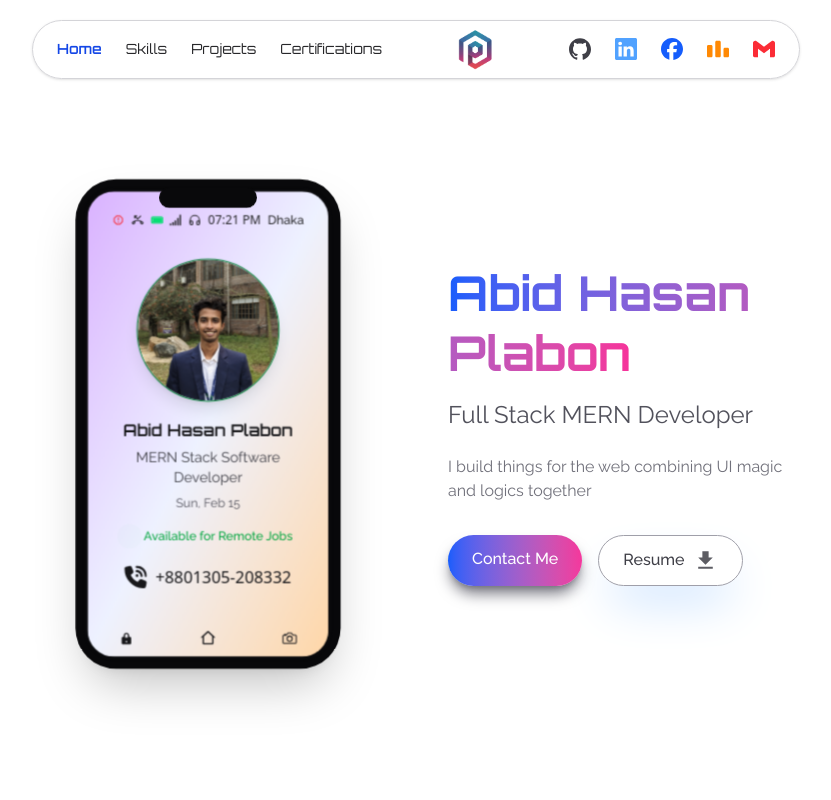
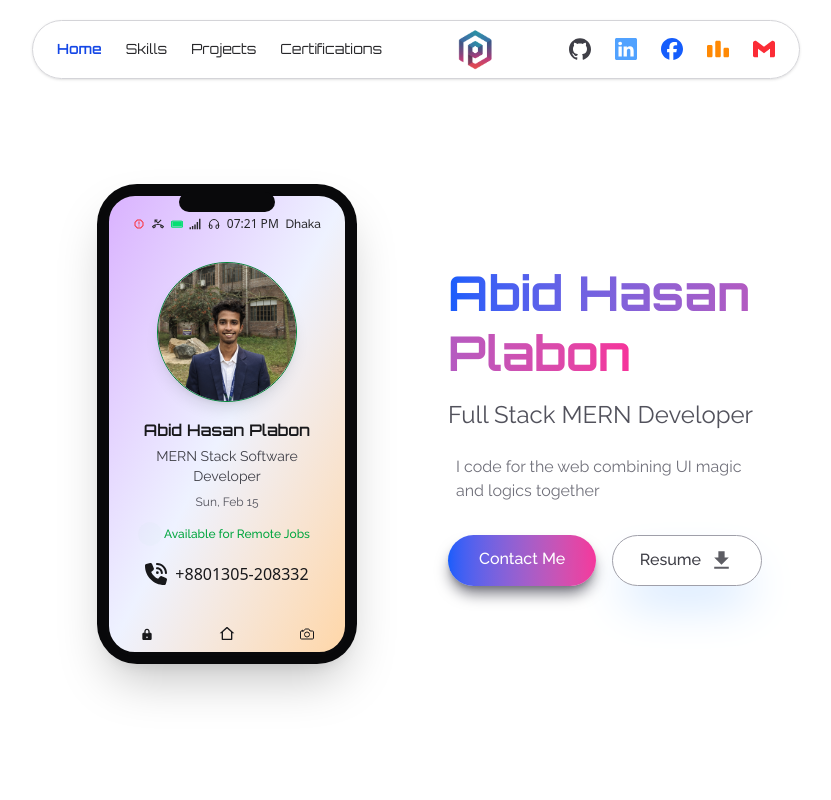
Before and after one commit to DevAbidHasan/Portfolio-website, a React (Vite) app: page / in a window 1280 px wide. Shown: the top 800 px of the page, without its empty margins (224-1055 px from the left). Built offline with nearby package versions, Linux system fonts and the light colour scheme.

Commit message:
fixed overflow issue in mobile devices and completed project

```diff
--- a/src/App.css
+++ b/src/App.css
@@ -2,12 +2,7 @@
 @import "tailwindcss";
 @plugin "daisyui";
 
-.ibm{
-  font-family: "IBM Plex Mono", monospace;
-}
-.poppins{
-   font-family: "Poppins", sans-serif;
-}
+
 @keyframes borderMove {
   0% {
     background-position: 0% 50%;
--- a/src/components/About.jsx
+++ b/src/components/About.jsx
@@ -36,7 +36,7 @@ const About = () => {
 
           {/* Left Side */}
           <div data-aos="fade-up">
-            <h2  className="text-3xl text-center lg:text-start orbitron md:text-4xl lg:text-5xl font-bold text-gray-700 dark:text-white mb-6">
+            <h2  className="text-3xl lg:text-start orbitron md:text-4xl lg:text-5xl font-bold text-gray-700 dark:text-white mb-6">
               About Me
             </h2>
 
--- a/src/components/Education.jsx
+++ b/src/components/Education.jsx
@@ -24,7 +24,7 @@ const Education = () => {
           <div className="absolute left-4 md:left-1/2 top-0 h-full w-[1.5px] bg-gray-300 md:-translate-x-1/2"></div>
 
           {/* ===== Item 1 ===== */}
-          <div data-aos="fade-right" className="relative  mb-20 md:w-1/2 md:pr-14 md:text-right">
+          <div data-aos="fade-up" className="relative  mb-20 md:w-1/2 md:pr-14 md:text-right">
 
             {/* Dot */}
             <div className="absolute left-4 animate-pulse md:left-auto md:right-[-8px] top-3 w-3 h-3 bg-zinc-800 rounded-full ring-4 ring-blue-100"></div>
@@ -51,7 +51,7 @@ const Education = () => {
           </div>
 
           {/* ===== Item 2 ===== */}
-          <div data-aos="fade-left" className="relative mb-20 md:w-1/2 md:ml-auto md:pl-14">
+          <div data-aos="fade-up" className="relative mb-20 md:w-1/2 md:ml-auto md:pl-14">
 
             {/* Dot */}
             <div className="absolute animate-pulse left-4 md:left-[-8px] top-3 w-3 h-3 bg-zinc-800 rounded-full ring-4 ring-blue-100"></div>
--- a/src/components/Footer.jsx
+++ b/src/components/Footer.jsx
@@ -35,7 +35,7 @@ const Footer = () => {
         </div>
       </div>
       <h2 className="text-gray-500 raleway text-sm my-8 text-center">
-        &copy; <span className="tracking-[0.1em]">2026 Abid Hasan Plabon. All rights reserved.</span>
+        &copy; <span className="tracking-[0.1em]">Abid Hasan Plabon. All rights reserved.</span>
       </h2>
     </div>
   );
--- a/src/components/Hero.jsx
+++ b/src/components/Hero.jsx
@@ -11,7 +11,6 @@ import { GiNetworkBars } from "react-icons/gi";
 import { RiHome2Line } from "react-icons/ri";
 import { IoCameraOutline } from "react-icons/io5";
 import { TiLockClosed } from "react-icons/ti";
-
 
 const Hero = () => {
   const [time, setTime] = useState(new Date());
@@ -75,16 +74,16 @@ const Hero = () => {
   };
 
   return (
-    <section className="min-h-screen w-full mx-auto flex items-center justify-center pt-32 pb-20">
-      <div className="flex flex-col lg:flex-row items-center justify-between gap-16 w-full">
+    <section className="min-h-screen  w-full mx-auto flex items-center justify-center pt-32 pb-20">
+      <div className="flex flex-col lg:flex-row items-center justify-between gap-16 w-[90%] mx-auto">
         {/* LEFT SIDE - PHONE MOCKUP */}
-        <div data-aos = "fade-right" className="flex justify-center w-full lg:w-1/2">
+        <div data-aos="fade-up" className="flex justify-center w-full lg:w-1/2">
           <div
-            className="relative w-[260px] h-[480px] rounded-[40px] bg-zinc-950 p-2 shadow-2xl perspective-[1400px]"
+            className="relative w-[260px] h-[480px] rounded-[40px] bg-zinc-950 p-2 shadow-2xl perspective-[1200px]"
             onMouseMove={handleMove}
             onMouseLeave={handleLeave}
             style={{
-              transform: `perspective(1400px) rotateX(${tilt.x}deg) rotateY(${tilt.y}deg) scale(1.02)`,
+              transform: `perspective(1200px) rotateX(${tilt.x}deg) rotateY(${tilt.y}deg) scale(1.00)`,
               transformStyle: "preserve-3d",
               transition: "transform 0.05s linear",
             }}
@@ -130,7 +129,9 @@ const Hero = () => {
               </p>
 
               {/* Date */}
-              <div className="mt-2 text-xs raleway text-zinc-600">{formattedDate}</div>
+              <div className="mt-2 text-xs raleway text-zinc-600">
+                {formattedDate}
+              </div>
 
               {/* Available for Work Badge */}
               <div className="mt-4 flex raleway items-center gap-2">
@@ -157,27 +158,31 @@ const Hero = () => {
         </div>
 
         {/* RIGHT SIDE - INTRO */}
-        <div data-aos="fade-left"  className="w-full lg:w-1/2 text-center lg:text-left">
-
+        <div
+          data-aos="fade-up"
+          className="w-full lg:w-1/2 text-center lg:text-left"
+        >
           <h1 className="text-3xl orbitron md:text-4xl lg:text-5xl font-bold leading-tight text-zinc-900">
             <span className="text-transparent bg-clip-text bg-gradient-to-r from-blue-600 to-pink-500">
-              Abid Hasan <br/>Plabon
+              Abid Hasan <br />
+              Plabon
             </span>
           </h1>
 
-          <h2  className="text-xl raleway md:text-2xl mt-4 text-zinc-600">
+          <h2 className="text-xl raleway md:text-2xl mt-4 text-zinc-600">
             Full Stack MERN Developer
           </h2>
 
-          <p  className="mt-6 raleway text-zinc-500 max-w-lg mx-auto lg:mx-0">
-            I build things for the web combining UI magic and logics together
+          <p className="mt-6 raleway text-zinc-500 max-w-lg px-2 mx-auto lg:mx-0">
+            I code for the web combining UI magic and logics together
           </p>
 
           {/* Buttons */}
-          <div  className="mt-8 raleway flex flex-col sm:flex-row gap-4 justify-center lg:justify-start">
+          <div className="mt-8 raleway flex flex-col sm:flex-row gap-4 justify-center lg:justify-start">
             <a
-              href="mailto:abidhasanplabon80@gmail.com" target="_blank"
-              className="px-6 py-3 rounded-full bg-gradient-to-r from-blue-600 to-pink-500 text-white font-medium hover:scale-105 transition shadow-zinc-500 duration-300 shadow-lg"
+              href="mailto:abidhasanplabon80@gmail.com"
+              target="_blank"
+              className="px-6 w-[85%] md:w-full mx-auto text-center py-3 rounded-full bg-gradient-to-r from-blue-600 to-pink-500 text-white font-medium hover:scale-102 transition shadow-zinc-500 duration-300 shadow-lg"
             >
               Contact Me
             </a>
@@ -185,14 +190,13 @@ const Hero = () => {
             <a
               href="../../public/Resume_MERN_Plabon.pdf"
               download="Resume of Mern Stack Developer Plabon"
-              className="px-6 py-3 rounded-full border border-zinc-400 flex items-center justify-center gap-2 text-zinc-700 font-medium hover:bg-zinc-100 shadow-2xl shadow-blue-200 transition duration-300"
+              className="px-6 py-3 w-[85%] md:w-full text-center mx-auto rounded-full border border-zinc-400 flex items-center justify-center gap-2 text-zinc-700 font-medium hover:bg-zinc-100 shadow-2xl shadow-blue-200 transition duration-300"
             >
               Resume <MdFileDownload className="animate-pulse" size={25} />
             </a>
           </div>
         </div>
       </div>
-
     </section>
   );
 };
--- a/src/components/Projects.jsx
+++ b/src/components/Projects.jsx
@@ -194,7 +194,7 @@ const Projects = () => {
           </div>
         ))}
       </div>
-      <div className="flex items-center justify-center">
+      <div data-aos="fade-down" className="flex items-center justify-center">
         <Link to="https://github.com/DevAbidHasan?tab=repositories" className="btn raleway hover:scale-x-105 transition-transform duration-300 btn-lg text-sm btn-primary rounded-full mt-25 -mb-10">
 
 
--- a/src/components/Skills.jsx
+++ b/src/components/Skills.jsx
@@ -57,7 +57,7 @@ const Skills = () => {
         {/* Responsive Tabs */}
         <div  className="flex  p-2 bg-gray-100 rounded-lg flex-wrap md:justify-center sm:justify-start gap-3 mb-12">
           {Object.keys(skillCategories).map((category) => (
-            <button data-aos = "fade-up"
+            <button
               key={category}
               onClick={() => setActiveTab(category)}
               className={`px-5 py-2 orbitron rounded-lg font-medium text-sm transition-all duration-300
--- a/src/layouts/HomeLayout.jsx
+++ b/src/layouts/HomeLayout.jsx
@@ -12,7 +12,7 @@ import CTA from '../components/CTA';
 
 const HomeLayout = () => {
     return (
-        <div>
+        <div className=''>
             <Hero></Hero>
             <About></About>
             <Workflow></Workflow>
--- a/src/layouts/MainLayout.jsx
+++ b/src/layouts/MainLayout.jsx
@@ -61,7 +61,7 @@ const MainLayout = () => {
   }
 
   return (
-    <div className='lg:w-[60%] md:w-[85%] w-[95%] mx-auto'>
+    <div className='lg:w-[60%] md:w-[85%] overflow-hidden w-[95%] mx-auto'>
       <Navbar />
       <Toaster/>
       <ScrollToTop/>
```
